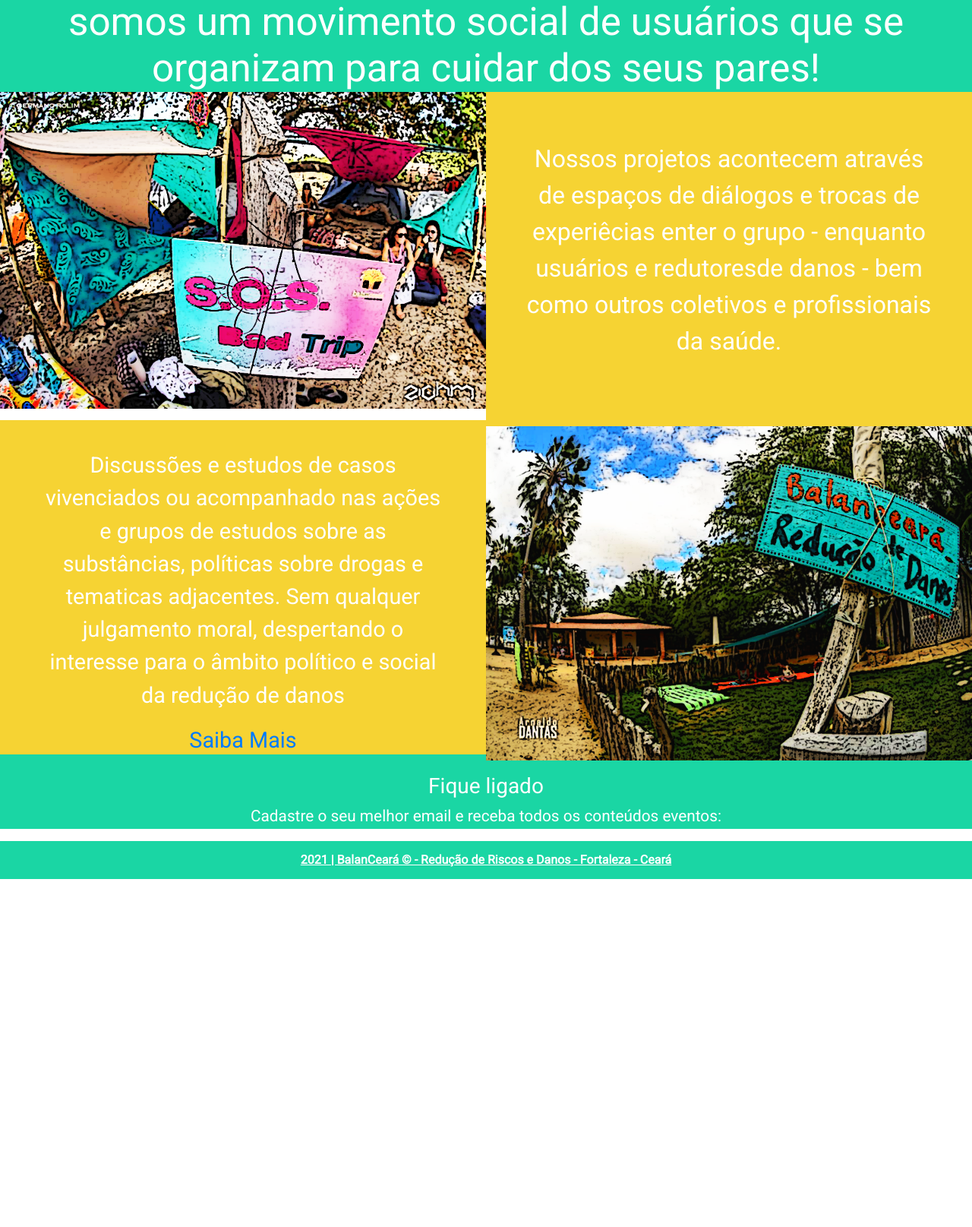
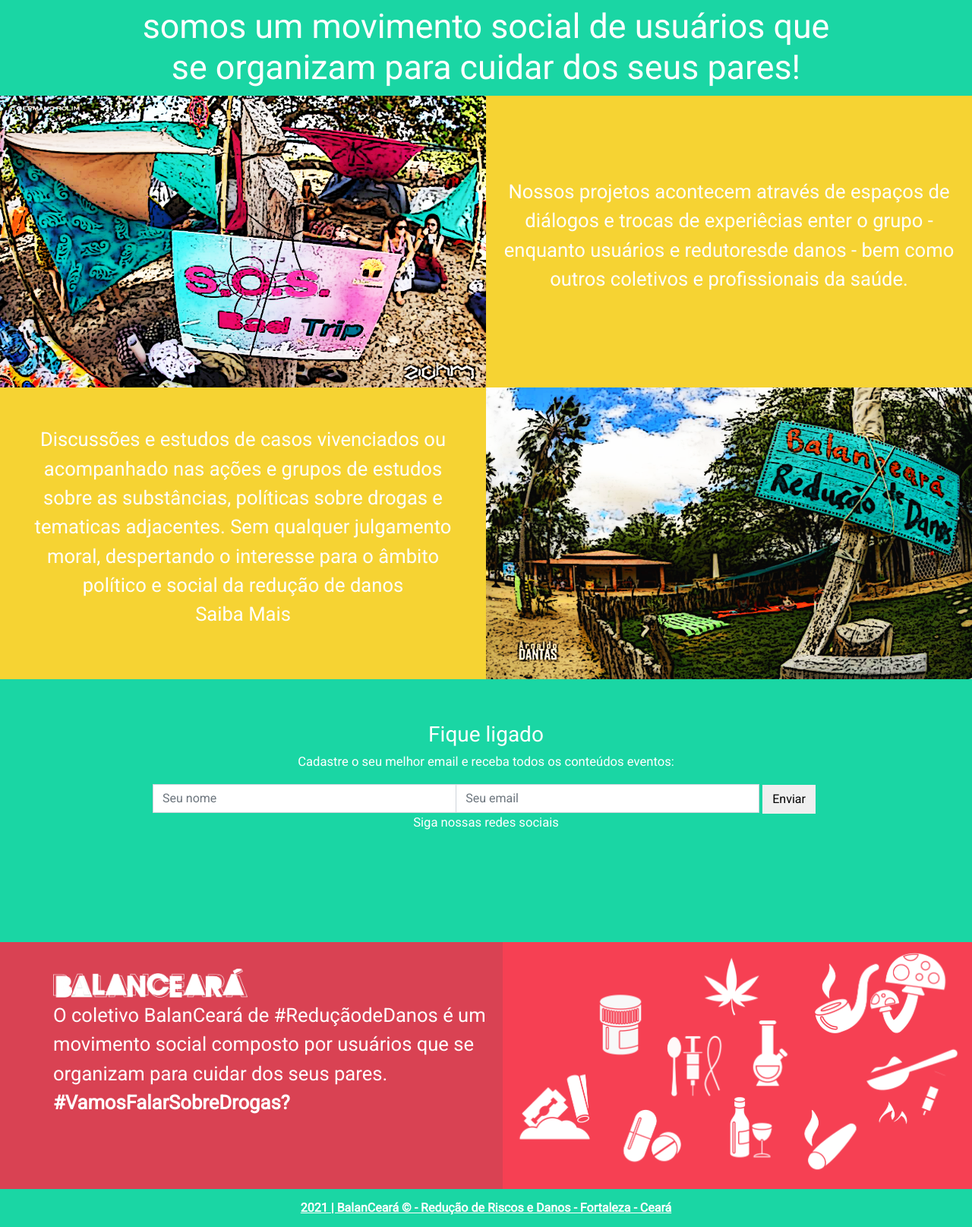
Before and after one commit to marcelofarias-jr/BalanCeara, a plain HTML site: page index.html in a window 1280 px wide. Shown: the part 572-2187 px from the top of the page at 76% size. Before the commit the page ends 1729 px from the top, so only its background shows below. Drawn offline with nearby package versions, Linux system fonts and the light colour scheme; files whose address does not match are found by name.

Commit message:
Atualização 25-08
Novos campos adicionados;
Alguns campos responsivos;
Tamanho dos campos em VW;

```diff
--- a/css/style.css
+++ b/css/style.css
@@ -9,22 +9,21 @@ html,body{
 /************************ NAVEGAÇÃO ************************/
 .topo{
   width: 100%;
-  height: 60px;
+  height: 3.5vw;
   display: flex;
   justify-content: space-around;
   align-items: center;
   font-family: 'Anton', sans-serif;
   font-weight: bold;
   z-index: 4;
-  line-height: 15px;
-  font-size: 1.6em;
+  font-size: clamp(1em, 1em + 1vw, 1.5em);
   position: fixed;
   background: #fff;
 }
 
 /* LOGO *******************************************************************/
 .logomenu{
-  height: 2.5rem;
+  height: 2.5vw;
 }
 .logomenu img{
   height: 100%;
@@ -63,12 +62,8 @@ html,body{
   float: left;
   padding:0 5px;
 }
-.icones ul i{
-  font-size: 30px;
-  color: #F6D333;
-}
 #ig{
-  width: 50px;
+  width: 10vw;
   background: url('./imagens/fb-icon.png')
 }
 /* BANNER ****************************************************/
@@ -88,62 +83,122 @@ html,body{
 }
 
 /* SOMOS ****************************************************/
+#somos{
+  width: 100%;
+  background: #1AD6A4;
+
+}
 #somos h2{
-  width: 100%;
-  font-size: 3.2em;
+  width: 80%;
+  margin-left: 10%;
+  padding: 10px;
+  font-size: 3.5vw;
   text-align: center;
-  padding: 0 10px;
-  background: #1AD6A4;
   color: #fff;
+}
+#somos p{
+  font-size: 2vw;
+  color: #fff;
+  text-align: center;
+
+}
+#somos a{
+  font-size: 2vw;
+  color: #fff;
+  text-align: center;
+}
+
+.titulo{
+  padding: 0 50px;
+  width: 100%
 }
 .caixa{
   width: 100%;
-  height: 440px;
+  height: 25vw;
   margin-top: -8px;
 }
 #somos-img-1 img{
   width: 50%;
+  height: 30vw;
   float: left;
 }
 #somos-txt-1{
-  height: 440px;
+  height: 30vw;
   width: 50%;
   float: right;
   background: #F6D333;
-  color: #fff;
-  font-size: 2em;
-  padding: 20px 50px;
-  text-align: center;
-  padding-top: 5%;
+  display: flex;
+  align-items: center;
+
 }
 #somos-img-2 img{
   width: 50%;
-  height: 440px;
+  height: 30vw;
   float: right;
 }
 #somos-txt-2{
-  height: 440px;
+  height: 30vw;
   width: 50%;
   float: left;
   background: #F6D333;
-  color: #fff;
-  font-size: 1.8em;
-  padding: 20px 50px;
-  text-align: center;
-  padding-top: 3%;
+  padding:0 2.2vw;
+  display: flex;
+  align-items: center;
 }
 
 /* CADASTRO *************************************************/
 #cadastro{
+  padding-top: 15vw;
+  padding-bottom: 10vw;
+  width: 100%;
   background: #1AD6A4;
   text-align: center;
-  padding-top: 15px;
   color:  #fff;
-  font-size: 1.3em;
+  font-size: 1.3vw;
 }
 #cadastro h3{
-  padding-top: 10px;
 }
+.form-control{
+  width: 50vh;
+  display: inline;
+  margin-left: -5px;
+}
+#cadastro input{
+  border-radius: 0;
+}
+#cadastro button{
+  border-radius: 0;
+}
+/* CONTATO **************************************************/
+#contato{
+  width: 100%;
+  height:
+}
+/* HASHTAG **************************************************/
+#hashtag{
+  height: 325px;
+  width: 100%;
+  background: #D94253 url('../imagens/foot.png') no-repeat center right;
+  background-size: contain;
+}
+#hashtag p{
+  color: #fff;
+  font-size: 2vw;
+}
+.hastag-txt{
+  width: 50%;
+  display: inline-block;
+  float: left;
+  margin: 35px 70px;
+}
+.hastag-txt img{
+  width: 20vw;
+}
+.hastag-img{
+  width: 40%;
+  height: 325px;
+}
+
 /* RODAPE ***************************************************/
 footer{
   clear: both;
--- a/index.html
+++ b/index.html
@@ -13,11 +13,7 @@
     <!-- Bootstrap -->
     <link rel="stylesheet" href="https://maxcdn.bootstrapcdn.com/bootstrap/4.0.0/css/bootstrap.min.css" integrity="sha384-Gn5384xqQ1aoWXA+058RXPxPg6fy4IWvTNh0E263XmFcJlSAwiGgFAW/dAiS6JXm" crossorigin="anonymous">
 
-    <script src="https://code.jquery.com/jquery-3.3.1.slim.min.js" integrity="sha384-q8i/X+965DzO0rT7abK41JStQIAqVgRVzpbzo5smXKp4YfRvH+8abtTE1Pi6jizo" crossorigin="anonymous"></script>
 
-    <script src="https://cdnjs.cloudflare.com/ajax/libs/popper.js/1.14.3/umd/popper.min.js" integrity="sha384-ZMP7rVo3mIykV+2+9J3UJ46jBk0WLaUAdn689aCwoqbBJiSnjAK/l8WvCWPIPm49" crossorigin="anonymous"></script>
-
-    <script src="https://stackpath.bootstrapcdn.com/bootstrap/4.1.3/js/bootstrap.min.js" integrity="sha384-ChfqqxuZUCnJSK3+MXmPNIyE6ZbWh2IMqE241rYiqJxyMiZ6OW/JmZQ5stwEULTy" crossorigin="anonymous"></script>
 
     <!-- Pagina de estilos -->
     <link href="./css/style.css" rel="stylesheet">
@@ -59,18 +55,10 @@
         </section>
         <section class="icones">
          <ul>
-            <li>
-              <a href="https://www.instagram.com/balanceara"><i id="ig"></i></a>
-            </li>
-            <li>
-              <a href="https://www.facebook.com/balanceara"><i class="fab fa-facebook-square"></i></a>
-            </li>
-            <li>
-              <a href="#"><i class="fab fa-youtube-square"></i></a>
-            </li>
-            <li>
-              <a href="#"><i class="fas fa-envelope-square"></i></a>
-            </li>
+          <li><a href=""><img src="./imagens/icones/fb-icone.png" style="width: 2.5vw"></a></li>
+          <li><a href=""><img src="./imagens/icones/ig-icon.png" style="width: 2.5vw"></a></li>
+          <li><a href=""><img src="./imagens/icones/yt-icon.png" style="width: 2.5vw"></a></li>
+          <li><a href=""><img src="./imagens/icones/mail-icon.png" style="width: 2.5vw"></a></li>
          </ul>
         </section>
     </header>    <!--  Final do nav  -->
@@ -88,7 +76,7 @@
 
             <div class="carousel-item active">
 
-                <img src="./imagens/carousel1.png" class="img-fluid d-block w-100">
+                <img src="./imagens/carousel1.png" class="img-fluid d-block ">
                 <div class="carousel-caption d-none d-md-block">
                   <h5>Tempor cillum officia.</h5>
                   <p>Est ad minim qui eiusmod incididunt sint velit et laborum elit magna ut ex.</p>
@@ -127,13 +115,15 @@
               </span>
        </a>
       </div>
+    </section><!--  Final do banner  -->
 
-    </section><!--  Final do banner  -->
     <section id="somos"><!--  Inicio do somos  -->
+      <div class="titulo">
         <h2>somos um movimento social de usuários que se organizam para cuidar dos seus pares!</h2>
+      </div>
       <div class="caixa">
         <div id="somos-img-1">
-          <img src="./imagens/somos01.png">
+          <img class="img-fluid" src="./imagens/somos01.png">
         </div>
         <div id="somos-txt-1">
           <p>Nossos projetos acontecem através de espaços de diálogos e trocas de experiêcias enter o grupo - enquanto usuários e redutoresde danos - bem como outros coletivos e profissionais da saúde.</p>
@@ -142,20 +132,46 @@
       <div class="caixa">
 
         <div id="somos-txt-2">
-          <p>Discussões e estudos de casos vivenciados ou acompanhado nas ações e grupos de estudos sobre  as substâncias, políticas sobre drogas e tematicas adjacentes. Sem qualquer julgamento moral, despertando o interesse para o âmbito político e social da redução de danos</p>
-          <a href="#"><span>Saiba Mais</span></a>
+          <p>Discussões e estudos de casos vivenciados ou acompanhado nas ações e grupos de estudos sobre  as substâncias, políticas sobre drogas e tematicas adjacentes. Sem qualquer julgamento moral, despertando o interesse para o âmbito político e social da redução de danos <br><a href="#"><span>Saiba Mais</span></a></p>
+
         </div>
         <div id="somos-img-2">
-          <img src="./imagens/somos02.png">
+          <img class="img-fluid" src="./imagens/somos02.png">
         </div>
       </div>
     </section><!--  Final do somos  -->
+
     <section id="cadastro"><!--  Inicio do cadastro  -->
       <h3>Fique ligado</h3>
       <p>Cadastre o seu melhor email e receba todos os conteúdos eventos:</p>
+        <input type="text" class="form-control" id="exampleInputEmail1" aria-describedby="emailHelp" placeholder="Seu nome">
+        <input type="email" class="form-control" id="exampleInputEmail1" aria-describedby="emailHelp" placeholder="Seu email">
+        <button type="submit" class="btn">Enviar</button>
+      <p>Siga nossas redes sociais</p>
+
     </section><!--  Final do cadastro  -->
-    <footer id="rodape">
+
+    <section id="contato">
+
+    </section>
+
+    <section id="hashtag">
+      <div class="hastag-txt">
+        <img src="./imagens/logob.png" class="img-fluid">
+        <p>O coletivo BalanCeará de #ReduçãodeDanos é um movimento social composto por usuários que se organizam para cuidar dos seus pares. <b>#VamosFalarSobreDrogas?</b></p>
+      </div>
+      <div class="hastag-img">
+
+      </div><!--  Inicio do hashtag  -->
+    </section><!--  Final do hashtag  -->
+
+    <footer id="rodape"><!--  Inicio do rodapé  -->
       <p>2021 | BalanCeará &copy;  - Redução de Riscos e Danos - Fortaleza - Ceará</p>
-    </footer>
+    </footer><!--  Final do rodapé  -->
   </div>
+  <script src="https://code.jquery.com/jquery-3.3.1.slim.min.js" integrity="sha384-q8i/X+965DzO0rT7abK41JStQIAqVgRVzpbzo5smXKp4YfRvH+8abtTE1Pi6jizo" crossorigin="anonymous"></script>
+
+    <script src="https://cdnjs.cloudflare.com/ajax/libs/popper.js/1.14.3/umd/popper.min.js" integrity="sha384-ZMP7rVo3mIykV+2+9J3UJ46jBk0WLaUAdn689aCwoqbBJiSnjAK/l8WvCWPIPm49" crossorigin="anonymous"></script>
+
+    <script src="https://stackpath.bootstrapcdn.com/bootstrap/4.1.3/js/bootstrap.min.js" integrity="sha384-ChfqqxuZUCnJSK3+MXmPNIyE6ZbWh2IMqE241rYiqJxyMiZ6OW/JmZQ5stwEULTy" crossorigin="anonymous"></script>
 </body>
```
Also changed, not shown: imagens/icones/fb-icone.png (added), imagens/icones/fb-icone2.png (added), imagens/icones/ig-icon.png (added), imagens/icones/ig-icon2.png (added), imagens/icones/mail-icon.png (added), imagens/icones/mail-icon2.png (added), imagens/icones/wpp-icon.png (added), imagens/icones/wpp-icon2.png (added), imagens/icones/yt-icon.png (added), imagens/icones/yt-icon2.png (added). Lines whose indentation alone changed are shown as unchanged.
